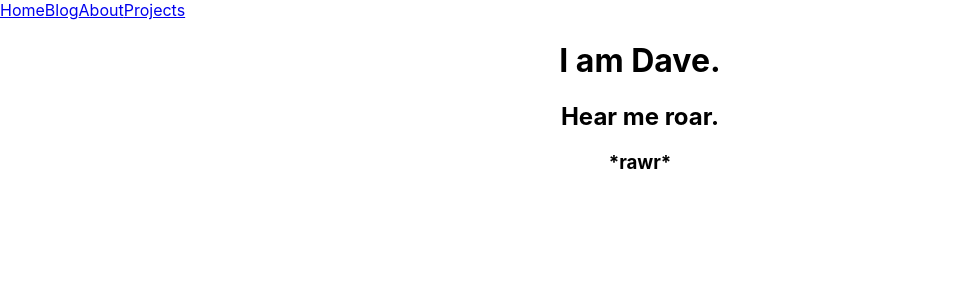
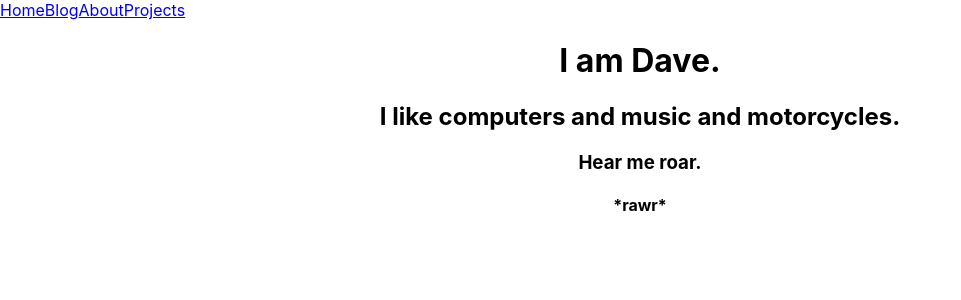
Before and after one commit to WDI-SEA/react-router-portfolio, a React (Create React App) app in the folder react-router/: page / in a window 1280 px wide. Shown: the top 300 px of the page, without its empty margins (0-961 px from the left). Built offline with nearby package versions, Linux system fonts and the light colour scheme.

Commit message:
content completed

```diff
--- a/react-router/src/App.js
+++ b/react-router/src/App.js
@@ -20,7 +20,7 @@ function App() {
     },
     {
       title: 'Country Music Rules',
-      content: 'Country gets a bad wrap. But if you look deeper into the scene, specifically the origins of country, it is incredible! Check out Waylon Jennings, Bobby Bare, The Louvin Brothers, Johnny Western, Glen Campbell, Eddie Noack and the likes for a taste of the real stuff!',
+      content: 'Country gets a bad wrap. But if you look deeper into the scene, specifically the origins of country, it is incredible! Check out Waylon Jennings, Bobby Bare, The Louvin Brothers, Johnny Western, Glen Campbell, Eddie Noack and the like for a taste of the real stuff!',
       date: '7/17/2020'
     }
   ])
@@ -29,7 +29,14 @@ function App() {
     {
       title: 'Ani-Cal',
       image: 'https://raw.githubusercontent.com/d4vves/anime-scheduler/master/public/img/screenshot.png',
-      content: 'Ani-Cal is my first full-stack web app that I created in my cohort. Here you can plan out your schedule for the upcoming anime season! How fun.'
+      content: 'Ani-Cal is my first full-stack web app that I created in my cohort. Here you can plan out your schedule for the upcoming anime season! How fun.',
+      link: 'https://github.com/d4vves/anime-scheduler'
+    },
+    {
+      title: 'Garbage Boy',
+      image: 'https://raw.githubusercontent.com/d4vves/garbage-boy/master/img/screen-shot.png',
+      content: 'GARBAGE BOY! For my first project in my cohort I was to create a game using HTML, CSS and JavaScript. The result was the legendary Garbage Boy.',
+      link: 'https://github.com/d4vves/garbage-boy'
     }
   ])
 
--- a/react-router/src/Components/Home.js
+++ b/react-router/src/Components/Home.js
@@ -4,8 +4,9 @@ const Home = (props) => {
     return (
         <div>
             <h1>I am Dave.</h1>
-            <h2>Hear me roar.</h2>
-            <h3>*rawr*</h3>
+            <h2>I like computers and music and motorcycles.</h2>
+            <h3>Hear me roar.</h3>
+            <h4>*rawr*</h4>
         </div>
     )
 }
--- a/react-router/src/Components/Project.js
+++ b/react-router/src/Components/Project.js
@@ -6,6 +6,7 @@ const Project = (props) => {
             <h4>{props.title}</h4>
             <img src={props.image} className='project-img' />
             <p>{props.content}</p>
+            <a href={props.link}>More Info</a>
         </div>
     )
 }
--- a/react-router/src/Components/Projects.js
+++ b/react-router/src/Components/Projects.js
@@ -11,6 +11,7 @@ const Projects = (props) => {
                     title={project.title}
                     image={project.image}
                     content={project.content}
+                    link={project.link}
                 />
             ))}
         </div>
```
